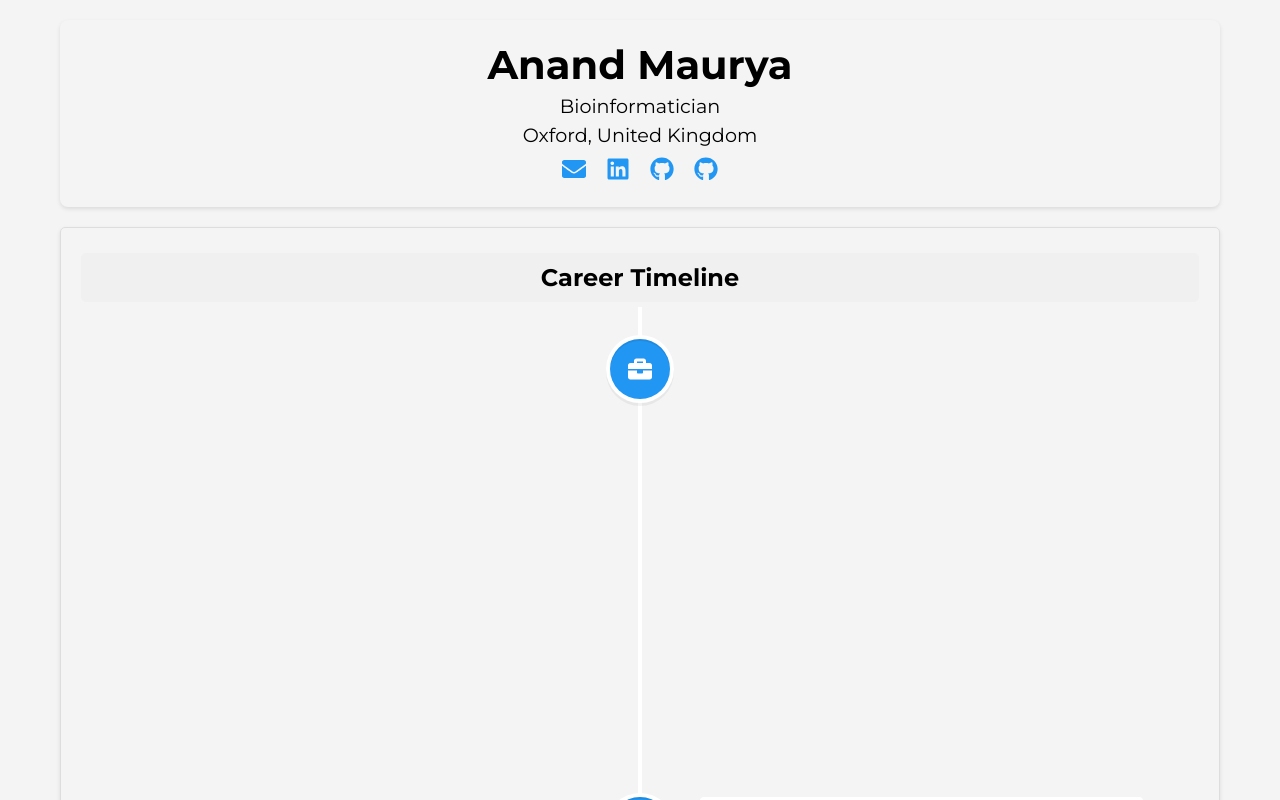
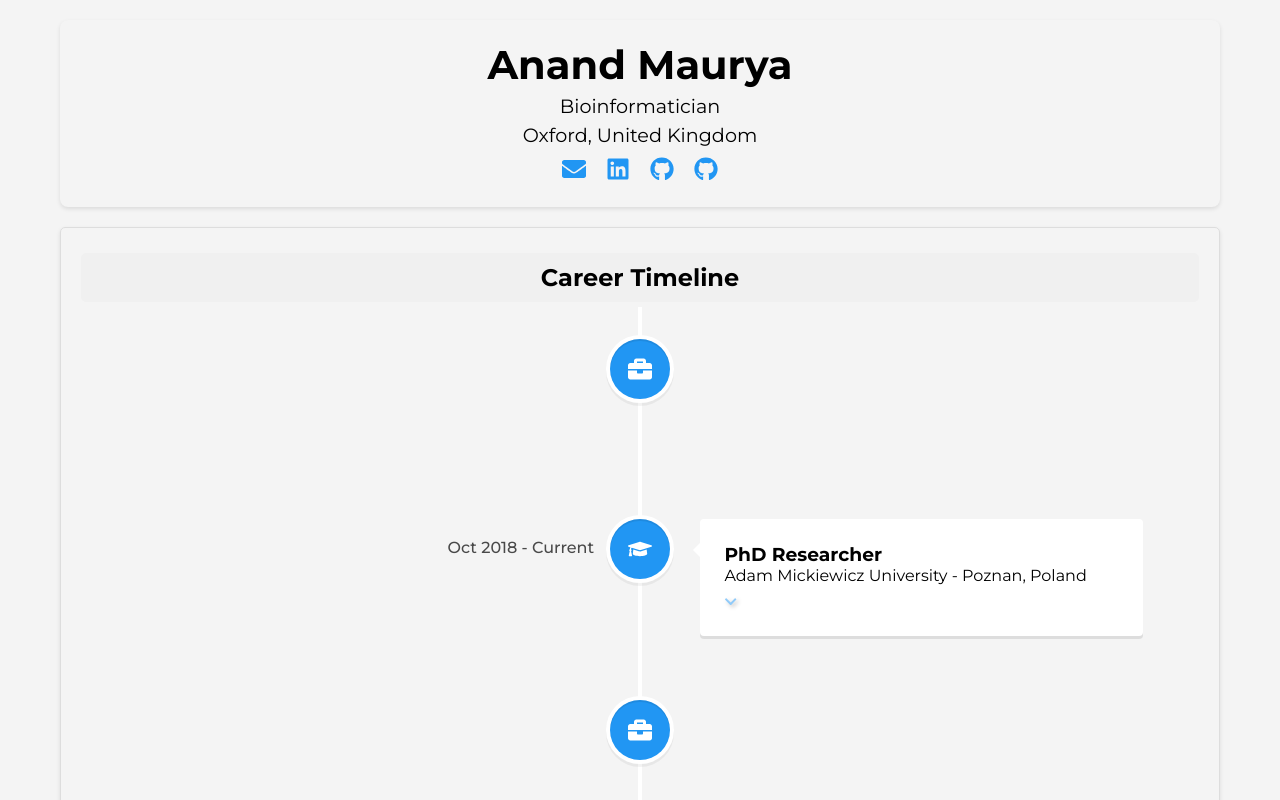
Before and after one commit to maurya-anand/cv, a React (Vite) app: page / in a window 1280 px wide. Shown: the top 800 px of the page. Built offline with nearby package versions, Linux system fonts and the light colour scheme.

Commit message:
added expand button on the timeline items

```diff
--- a/src/components/Timeline.css
+++ b/src/components/Timeline.css
@@ -10,3 +10,34 @@ h4 {
   font-family: 'Montserrat', Arial, sans-serif;
   font-weight: 400;
 }
+
+@keyframes fadeInOut {
+
+  0%,
+  100% {
+    opacity: 0;
+  }
+
+  50% {
+    opacity: 1;
+  }
+}
+
+.expand-button {
+  background: none;
+  border: none;
+  cursor: pointer;
+  color: rgb(33, 150, 243);
+  margin-top: 10px;
+  display: block;
+  margin-left: auto;
+  margin-right: auto;
+  animation: fadeInOut 3s infinite;
+  filter: drop-shadow(2px 2px 2px rgba(0, 0, 0, 0.5));
+  text-align: left;
+}
+
+.full-width-button {
+  width: 100%;
+  height: 100%;
+}
--- a/src/components/Timeline.jsx
+++ b/src/components/Timeline.jsx
@@ -1,11 +1,11 @@
-import React from "react";
+import React, { useState } from "react";
 import {
   VerticalTimeline,
   VerticalTimelineElement,
 } from "react-vertical-timeline-component";
 import "react-vertical-timeline-component/style.min.css";
 import "./Timeline.css";
-import { FaBriefcase, FaGraduationCap } from "react-icons/fa";
+import { FaBriefcase, FaGraduationCap, FaChevronDown, FaChevronUp } from "react-icons/fa";
 
 const timelineData = [
   {
@@ -84,7 +84,20 @@ const combinedTimeline = timelineData.sort((a, b) => {
   return getDate(b.period) - getDate(a.period);
 });
 
-const Timeline = () => (
+const Timeline = () => {
+  const [expanded, setExpanded] = useState(
+    Array(timelineData.length).fill(false)
+  );
+
+  const toggleExpand = (index) => {
+    setExpanded((prev) => {
+      const newExpanded = [...prev];
+      newExpanded[index] = !newExpanded[index];
+      return newExpanded;
+    });
+  };
+
+  return (
     <section className="section-container">
       <h2 className="centered-header">Career Timeline</h2>
       <VerticalTimeline>
@@ -96,19 +109,27 @@ const Timeline = () => (
             iconStyle={{ background: "rgb(33, 150, 243)", color: "#fff" }}
           >
             <div className="timeline-card">
-            <h3 className="vertical-timeline-element-title">
-              {item.type === "work" ? item.title : item.title}
-            </h3>
+              <h3 className="vertical-timeline-element-title">{item.title}</h3>
               <h4 className="vertical-timeline-element-subtitle">
                 {item.company} - {item.location}
               </h4>
-            <br />
               {item.duties.length > 0 && (
+                <>
+                  <button
+                    onClick={() => toggleExpand(index)}
+                    className="expand-button full-width-button"
+                    title="Click to view more details"
+                  >
+                    {expanded[index] ? <FaChevronUp /> : <FaChevronDown />}
+                  </button>
+                  {expanded[index] && (
                     <ul>
                       {item.duties.map((duty, idx) => (
                         <li key={idx}>{duty}</li>
                       ))}
                     </ul>
+                  )}
+                </>
               )}
             </div>
           </VerticalTimelineElement>
@@ -116,5 +137,6 @@ const Timeline = () => (
       </VerticalTimeline>
     </section>
   );
+};
 
 export default Timeline;
```
Lines whose indentation alone changed are shown as unchanged.
